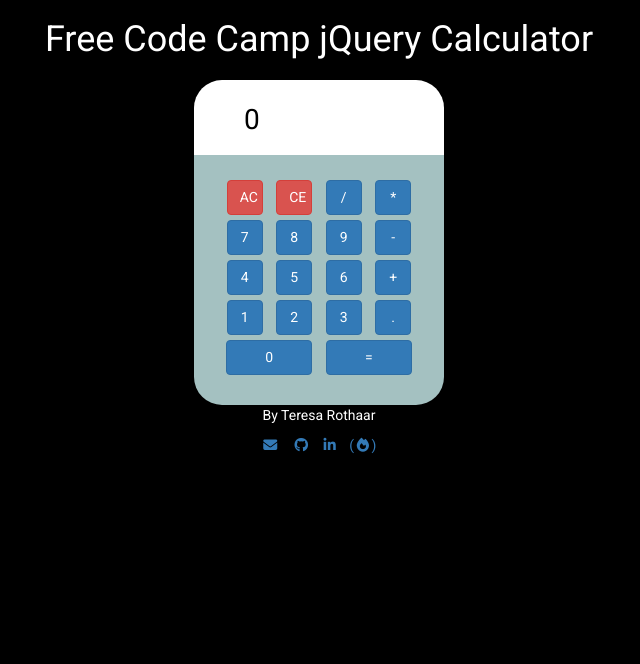
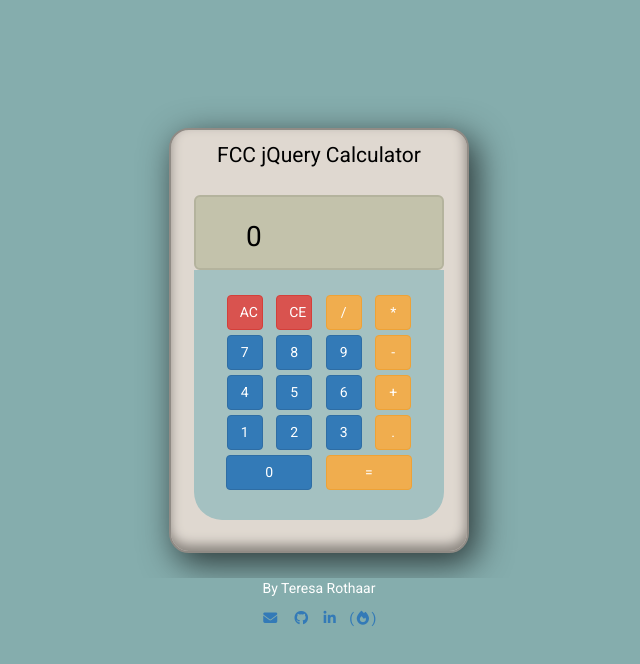
Before and after one commit to trothaar/fcc-calculator, a plain HTML site: page index.html in a window 1280 px wide. Shown: the whole page, without its empty margins (321-961 px from the left). Drawn offline with nearby package versions, Linux system fonts and the light colour scheme.

Commit message:
Add files via upload

```diff
--- a/calculator.css
+++ b/calculator.css
@@ -1,24 +1,44 @@
 #bg-color, #footer{
   font-family: 'Roboto', sans-serif !important;
-  background-color: #000000;
+  background-color: #85adad;
   color: #FFFFFF;
+}
+
+#header{
+  color: #000000;
+  font-size: 1.5em;
+  padding-top: 10px;
+  padding-bottom: 5px;
 }
 
 #calcOutput{
   width: 250px;
   height: 75px;
-  background-color: #FFFFFF;
-  /* round the borders */
-  border-top-left-radius: 2em;
-  border-top-right-radius: 2em;
-  /* center the output area */
+  border: 2px solid #b4b39d;
+  border-radius: 6px;
+  background-color: #c3c2ab;
   margin-left: auto;
   margin-right: auto;
   margin-top: 20px;
   padding-top: 20px;
 }
 
-#calculator{
+#calculator {
+  height: 425px;
+  width: 300px;
+  border: 2px solid #b4b39d;
+  border-radius: 6px;
+  margin-top: 10%;
+  margin-left: auto;
+  margin-right: auto;
+  margin-bottom: 25px;
+  background-color: #dfd8d0;
+  border: 2px solid #908b85;
+  border-radius: 20px;
+  box-shadow: 7px 10px 34px 1px rgba(0, 0, 0, 0.68), inset -1px -6px 12px 0.1px #89847e;
+}
+
+#numberPad{
   background-color: #a4c1c1;
   width: 250px;
   padding-top: 20px;
@@ -28,6 +48,7 @@
   margin-right: auto;
   margin-left: auto;
 }
+
 
 #steps{
   color: #000000;
--- a/calculator.js
+++ b/calculator.js
@@ -3,16 +3,17 @@ $(document).ready(function(){
   var inputs=[""];
   //String to store current input string
   var totalString;
- //Operators array for validation without .
+ //Operators array for validation without decimal
   var operators1 = ["+","-","/","*"];
  //operators array for validation with decimal
   var operators2 = ["."];
   //Numbers array for validation
   var nums=[0,1,2,3,4,5,6,7,8,9];
+
   //Adds value to inputs array and checks validation
   function getValue(input){
      if(operators2.includes(inputs[inputs.length-1])===true && input==="."){
-    console.log("Duplicate '.'");
+     console.log("Duplicate '.'");
   }
    // Make sure expression does not start with an operator
     else if(inputs.length===1 && operators1.includes(input)===false){
@@ -27,25 +28,30 @@ $(document).ready(function(){
     }
     update();
   }
+
+// Updates inputs array accordingly and displays value in entry box
   function update(){
     totalString= inputs.join("");
     $("#steps").html(totalString);
     console.log(inputs);
   }
+
+// Totals everything up and displays it in entry box
   function getTotal(){
     totalString = inputs.join("");
     $("#steps").html(eval(totalString));
   }
 
+// Clears inputs array if user clicks deleteAll
   $("a").on("click",function(){
     if(this.id==="deleteAll"){
       inputs = [""];
       update();
-    }
+    } // Clears last entry if user clicks backOne
     else if(this.id==="backOne"){
       inputs.pop();
       update();
-    }
+    } // Otherwise, total everything up
     else if(this.id==="total"){
       getTotal();
     }
--- a/index.html
+++ b/index.html
@@ -5,6 +5,8 @@
 
  Calculator should be funtionally similar to
  https://codepen.io/FreeCodeCamp/full/rLJZrA/
+
+ Much thanks to Dylan Israel at Coding360 for his great tutorial!
 -->
 <!DOCTYPE html>
 <html lang="en">
@@ -34,48 +36,49 @@
 </head>
 <body id="bg-color">
 
-<div class = "text-center"><h1>Free Code Camp jQuery Calculator</h1>
-</div>
-
-<!-- This is where we will be outputting our data -->
+<!-- Begin Calculator -->
+<div class = "container" id="calculator">
+<div class = "text-center" id="header">FCC jQuery Calculator</div>
+<!-- Entry Box -->
 <div id = "calcOutput">
 <span id="steps">0
 </span>
 <hr/>
 </div>
 <!-- Main part of the calculator, where the buttons are -->
-<div class = "text-center" id="calculator">
+<div class = "text-center" id="numberPad">
 <!-- Delete all the values in the calc up to that point -->
 <a class = "btn btn-danger" id = "deleteAll">AC</a>
 <!-- Delete last value -->
 <a class = "btn btn-danger" id = "backOne">CE</a>
 <!-- Divide -->
-<a class = "btn btn-primary" id = "/">/</a>
+<a class = "btn btn-warning" id = "/">/</a>
 <!--Multiply-->
-<a class = "btn btn-primary" id = "*">*</a>
+<a class = "btn btn-warning" id = "*">*</a>
 <br/>
 <!-- 7, 8, 9, and minus -->
 <a class = "btn btn-primary" id = "7">7</a>
 <a class = "btn btn-primary" id = "8">8</a>
 <a class = "btn btn-primary" id = "9">9</a>
-<a class = "btn btn-primary" id = "-">-</a>
+<a class = "btn btn-warning" id = "-">-</a>
 <br/>
 <!-- 4, 5, 6, and plus -->
 <a class = "btn btn-primary" id = "4">4</a>
 <a class = "btn btn-primary" id = "5">5</a>
 <a class = "btn btn-primary" id = "6">6</a>
-<a class = "btn btn-primary" id = "+">+</a>
+<a class = "btn btn-warning" id = "+">+</a>
 <br/>
 <!-- 1, 2, 3, and decimal -->
 <a class = "btn btn-primary" id = "1">1</a>
 <a class = "btn btn-primary" id = "2">2</a>
 <a class = "btn btn-primary" id = "3">3</a>
-<a class = "btn btn-primary" id = ".">.</a>
+<a class = "btn btn-warning" id = ".">.</a>
 <br/>
 <!-- Zero and Equals -->
 <a class = "btn btn-primary bigButton" id = "0">0</a>
-<a class = "btn btn-primary bigButton" id = "total">=</a>
+<a class = "btn btn-warning bigButton" id = "total">=</a>
 <br/>
+</div>
 </div>
 
 
@@ -83,8 +86,7 @@
 <!-- Javascript -->
 <script src="calculator.js"></script>
 
-<div id="footer">
- <div class="container-fluid text-center">
+ <div class="container-fluid text-center" id="footer">
   <p>By Teresa Rothaar</p>
     <a href="mailto:trothaarwork@gmail.com">
       <i class="fa fa-envelope fa-fw"></i>
@@ -98,6 +100,6 @@
     <a href="http://www.freecodecamp.com/trothaar" target='_blank'>
   (<i class="fa fa-fire fa-fw"></i>)
 </a>
-</div></div>
+</div>
 </body>
 </html>
```
